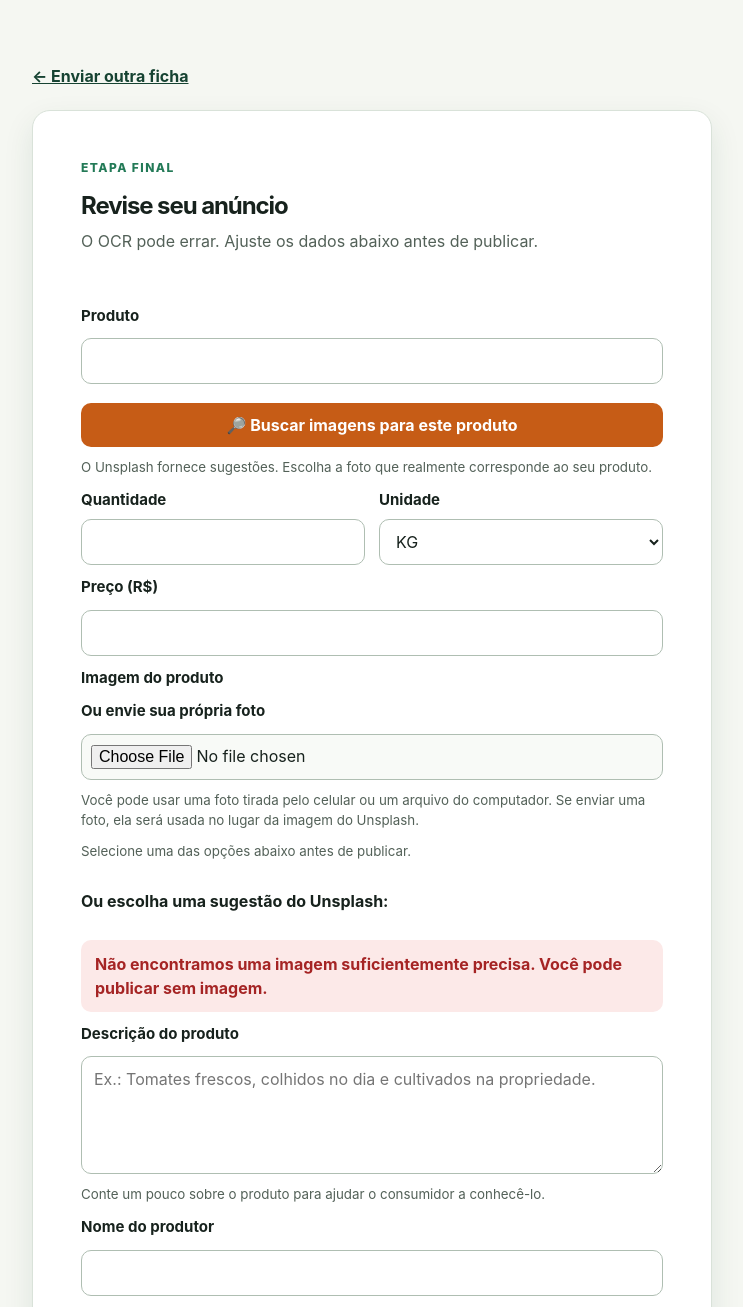
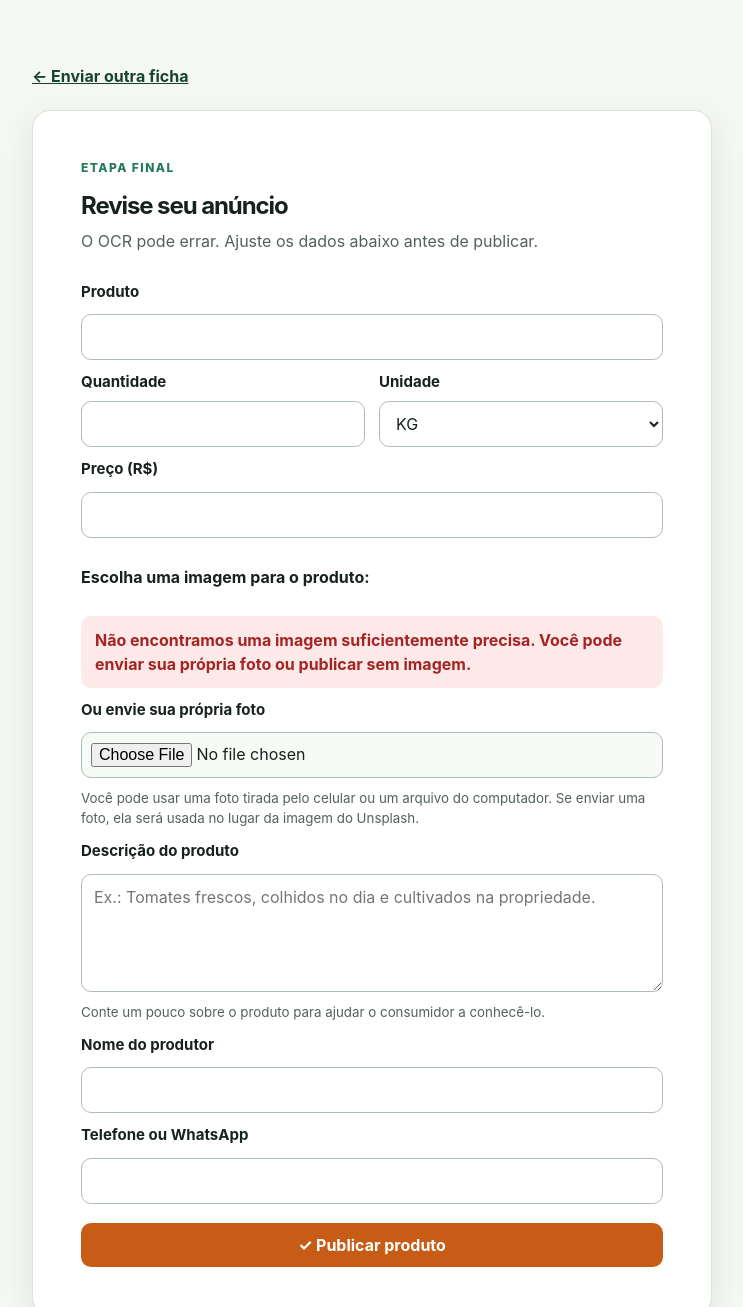
Before and after one commit to AlunoLucasGC/ProjectInteger, a Flask app: template templates/resultado.html in a window 1280 px wide. Shown: the top 1307 px of the page, without its empty margins (268-1011 px from the left). Run offline with Flask 3, Linux system fonts and the light colour scheme; the template is opened without the code that fills it, so the values that code supplies are empty.

Commit message:
Reorganiza escolha de imagens no anúncio

```diff
--- a/templates/resultado.html
+++ b/templates/resultado.html
@@ -13,46 +13,37 @@
       <p class="eyebrow">ETAPA FINAL</p>
       <h1>Revise seu anúncio</h1>
       <p>O OCR pode errar. Ajuste os dados abaixo antes de publicar.</p>
+
       {% with messages = get_flashed_messages(with_categories=true) %}
         {% for category, message in messages %}<p class="alert {{ category }}">{{ message }}</p>{% endfor %}
       {% endwith %}
-      <form id="buscar-imagens-form" action="{{ url_for('buscar_imagens') }}" method="post">
-        <input type="hidden" name="produto" id="busca-produto">
-        <input type="hidden" name="quantidade" id="busca-quantidade">
-        <input type="hidden" name="unidade" id="busca-unidade">
-        <input type="hidden" name="preco" id="busca-preco">
-        <input type="hidden" name="descricao" id="busca-descricao">
-        <input type="hidden" name="texto" value="{{ texto }}">
-      </form>
-      <script>
-        function prepararBuscaImagens() {
-          document.getElementById('busca-produto').value = document.getElementById('produto').value;
-          document.getElementById('busca-quantidade').value = document.getElementById('quantidade').value;
-          document.getElementById('busca-unidade').value = document.getElementById('unidade').value;
-          document.getElementById('busca-preco').value = document.getElementById('preco').value;
-          document.getElementById('busca-descricao').value = document.getElementById('descricao').value;
-        }
-      </script>
 
       <form action="{{ url_for('publicar_produto') }}" method="post" enctype="multipart/form-data">
         <input type="hidden" name="texto" value="{{ texto }}">
+
         <label for="produto">Produto</label>
         <input id="produto" name="produto" value="{{ dados.produto }}" maxlength="100" required>
-        <button type="submit" form="buscar-imagens-form" onclick="prepararBuscaImagens()">🔎 Buscar imagens para este produto</button>
-        <small>O Unsplash fornece sugestões. Escolha a foto que realmente corresponde ao seu produto.</small>
+
         <div class="field-row">
-          <div><label for="quantidade">Quantidade</label><input id="quantidade" name="quantidade" value="{{ dados.quantidade }}" inputmode="decimal" required></div>
-          <div><label for="unidade">Unidade</label><select id="unidade" name="unidade" required>{% for unidade in ['KG', 'G', 'L', 'ML', 'UN', 'CX', 'DZ', 'MAÇO'] %}<option value="{{ unidade }}" {% if dados.unidade == unidade %}selected{% endif %}>{{ unidade }}</option>{% endfor %}</select></div>
+          <div>
+            <label for="quantidade">Quantidade</label>
+            <input id="quantidade" name="quantidade" value="{{ dados.quantidade }}" inputmode="decimal" required>
+          </div>
+          <div>
+            <label for="unidade">Unidade</label>
+            <select id="unidade" name="unidade" required>
+              {% for unidade in ['KG', 'G', 'L', 'ML', 'UN', 'CX', 'DZ', 'MAÇO'] %}
+                <option value="{{ unidade }}" {% if dados.unidade == unidade %}selected{% endif %}>{{ unidade }}</option>
+              {% endfor %}
+            </select>
+          </div>
         </div>
+
         <label for="preco">Preço (R$)</label>
         <input id="preco" name="preco" value="{{ dados.preco }}" inputmode="decimal" required>
-        <label for="imagem_selecionada">Imagem do produto</label>
-                <label for="foto_propria">Ou envie sua própria foto</label>
-        <input id="foto_propria" name="foto_propria" type="file" accept="image/jpeg,image/png,image/webp">
-        <small>Você pode usar uma foto tirada pelo celular ou um arquivo do computador. Se enviar uma foto, ela será usada no lugar da imagem do Unsplash.</small>
 
-        <small>Selecione uma das opções abaixo antes de publicar.</small>
-        <p><strong>Ou escolha uma sugestão do Unsplash:</strong></p>
+        <p><strong>Escolha uma imagem para o produto:</strong></p>
+
         {% if imagens %}
           <div class="image-choice-grid">
             {% for imagem_candidata in imagens %}
@@ -63,17 +54,26 @@
               </label>
             {% endfor %}
           </div>
+
+          <small>Selecione uma das sugestões acima ou envie sua própria foto abaixo.</small>
         {% else %}
-          <p class="alert error">Não encontramos uma imagem suficientemente precisa. Você pode publicar sem imagem.</p>
+          <p class="alert error">Não encontramos uma imagem suficientemente precisa. Você pode enviar sua própria foto ou publicar sem imagem.</p>
         {% endif %}
+
+        <label for="foto_propria">Ou envie sua própria foto</label>
+        <input id="foto_propria" name="foto_propria" type="file" accept="image/jpeg,image/png,image/webp">
+        <small>Você pode usar uma foto tirada pelo celular ou um arquivo do computador. Se enviar uma foto, ela será usada no lugar da imagem do Unsplash.</small>
 
         <label for="descricao">Descrição do produto</label>
         <textarea id="descricao" name="descricao" rows="4" maxlength="500" placeholder="Ex.: Tomates frescos, colhidos no dia e cultivados na propriedade.">{{ dados.descricao|default('') }}</textarea>
         <small>Conte um pouco sobre o produto para ajudar o consumidor a conhecê-lo.</small>
+
         <label for="produtor">Nome do produtor</label>
         <input id="produtor" name="produtor" value="{{ dados.produtor|default('') }}" maxlength="100" required>
+
         <label for="contato">Telefone ou WhatsApp</label>
         <input id="contato" name="contato" value="{{ dados.contato|default('') }}" maxlength="100" required>
+
         <button type="submit">✓ Publicar produto</button>
       </form>
     </section>
```
